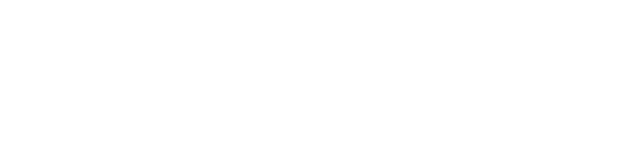
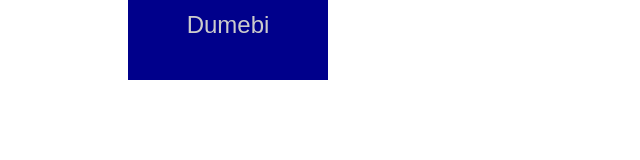
Before and after one commit to dumebiitama/html-css-movie-page-s-assignment-dumebiitama, a plain HTML site: page index.html in a window 1280 px wide. Shown: the whole page, without its empty margins (0-640 px from the left). Drawn offline with Linux system fonts and the light colour scheme.

Commit message:
Created page name title box

```diff
--- a/assets/css/style.css
+++ b/assets/css/style.css
@@ -9,3 +9,15 @@ body {
   color: #777777;
   font-family: Arial, Helvetica, sans-serif;
 }
+
+#yourName {
+  position: relative;
+  text-align: center;
+  line-height: 50px;
+  top: 0;
+  left: 10%;
+  width: 200px;
+  height: 10vh;
+  background: darkblue;
+  color: #cccccc;
+}
--- a/index.html
+++ b/index.html
@@ -4,8 +4,14 @@
     <meta charset="UTF-8">
     <meta name="viewport" content="width=device-width, initial-scale=1.0">
     <title>Dumebi's Movies</title>
+    <link rel="stylesheet" type="text/css" href="assets/css/style.css">
 </head>
 <body>
 
+    <div id="container">
+        <div id="yourName">
+            Dumebi
+        </div>
+    </div>
 </body>
 </html>
```
